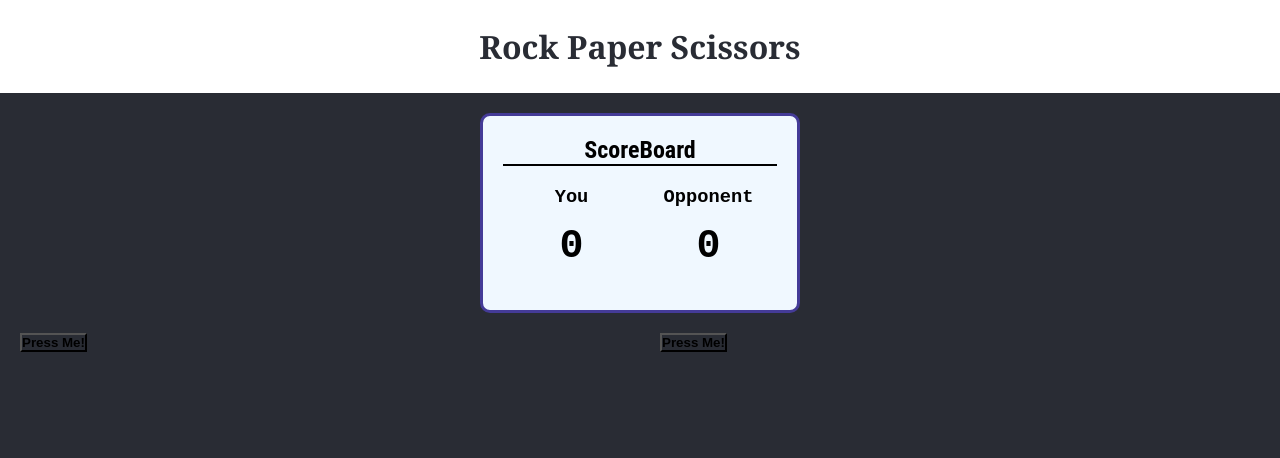
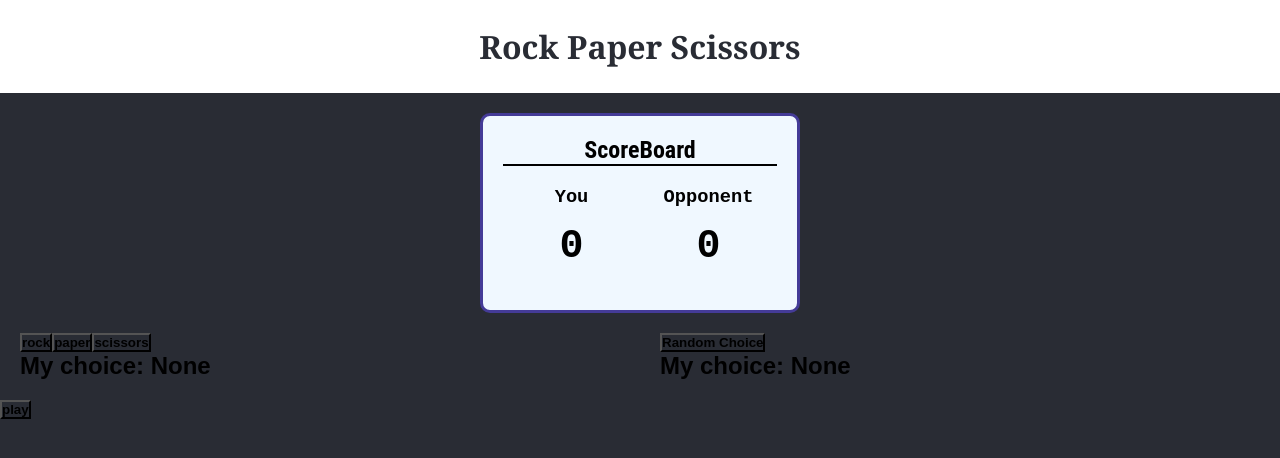
Before and after one commit to Mozes721/Vue_rock_paper_scissors, a Vue app in the folder rock_paper_scissors/: page / in a window 1280 px wide. Shown: the top 458 px of the page. Built offline with nearby package versions, Linux system fonts and the light colour scheme.

Commit message:
player and opponent scoring v-bind and v-on directives used

```diff
--- a/rock_paper_scissors/src/App.vue
+++ b/rock_paper_scissors/src/App.vue
@@ -24,11 +24,15 @@
   </div>
       <!-- Game -->
     <div class="float-child2">
-      <Player v-on:changeScore="updatePlayerScore($event)" />
+      <Player v-on:getChoice="updatePlayerChoice($event)" v-bind:choice="player_choice" />
+      <h2>My choice: {{player_choice}}</h2>
     </div>
     <div class="float-child2">
-      <Opponent v-on:changeScore="updateOpponentScore($event)" />
+      <Opponent :opponent_choice="opponent_choice" ref="randomChoice" v-on:getChoice="updateOpponentScore($event)" v-bind:choice="opponent_choice"/>
+      <h2>My choice: {{opponent_choice}}</h2>
     </div>
+    <button @click.prevent="submit" @click="play" >play</button>
+    <div>{{ winner }}</div>
   </div>
 
 </template>
@@ -36,28 +40,52 @@
 <script>
 import Player from './components/Player.vue'
 import Opponent from './components/Opponent.vue'
+
+const choices = ["rock", "paper", "scissors"];
 export default {
   name: 'App',
-  data() {
-    return {
-      title: "Counter",
-      player_score: 0,
-      opponent_score: 0,
-    };
-  },
-
   components: {
     Player,
     Opponent,
   },
+  data() {
+    return {
+      player_choice: "None",
+      opponent_choice: "None",
+      player_score: 0,
+      opponent_score: 0,
+      winner: "",
+    };
+  },
   methods: {
-    updatePlayerScore(score){
-      this.player_score=score
-  },
-  updateOpponentScore(score){
-      this.opponent_score=score
-  },
-}
+
+    submit() {
+      this.$refs.randomChoice()
+    },
+    updatePlayerChoice(choice) {
+        this.player_choice = choice;
+      },
+    updateOpponentScore(choice) {
+        this.opponent_choice = choice;
+      },
+    play() {
+      const {player_choice, opponent_choice } = this;
+    if (player_choice === opponent_choice) {
+      this.winner = "It is a tie!";
+    } else if (
+        (opponent_choice === "scissors" && player_choice === "paper") ||
+         (opponent_choice === "paper" && player_choice === "rock") ||
+         (opponent_choice === "rock" && player_choice === "scissors")
+      ) {
+          this.opponent_score++;
+          this.winner = "Opponent won :(";
+    }
+    else {
+      this.player_score++;
+      this.winner = "You won!";
+        }
+      }
+    }
 }
 </script>
 
--- a/rock_paper_scissors/src/components/Opponent.vue
+++ b/rock_paper_scissors/src/components/Opponent.vue
@@ -1,20 +1,22 @@
 <template>
   <div class="container">
-	<button class="button" @click="opponentCounter">Press Me!</button>
+	<button class="button" v-on:click="randomChoice()">Random Choice</button>
   </div>
 </template>
 
 <script>
+const choices = ["rock", "paper", "scissors"];
 export default {
   data() {
     return {
-      counter: 0
+      choice: ""
     };
   },
   methods: {
-    opponentCounter() {
-      this.counter++;
-      this.$emit('changeScore', this.counter)
+    randomChoice() {
+	const randomChoiceIndex = Math.floor(Math.random() * choices.length);
+	this.choice = choices[randomChoiceIndex];
+	this.$emit('getChoice', this.choice);
     },
   }
 };
--- a/rock_paper_scissors/src/components/Player.vue
+++ b/rock_paper_scissors/src/components/Player.vue
@@ -1,6 +1,8 @@
 <template>
   <div class="container">
-	<button class="button" @click="playerCounter">Press Me!</button>
+	<button v-on:click="rockChosen()">rock</button>
+  <button v-on:click="paperChosen()">paper</button>
+  <button v-on:click="scissorsChosen()">scissors</button>
   </div>
 </template>
 
@@ -8,13 +10,18 @@
 export default {
   data() {
     return {
-      counter: 0
+      choice: ""
     };
   },
   methods: {
-    playerCounter() {
-      this.counter++;
-      this.$emit('changeScore', this.counter)
+    rockChosen() {
+      this.$emit('getChoice', 'rock')
+    },
+    paperChosen() {
+      this.$emit('getChoice', 'paper')
+    },
+    scissorsChosen() {
+      this.$emit('getChoice', 'scissors')
     },
   }
 };
```
